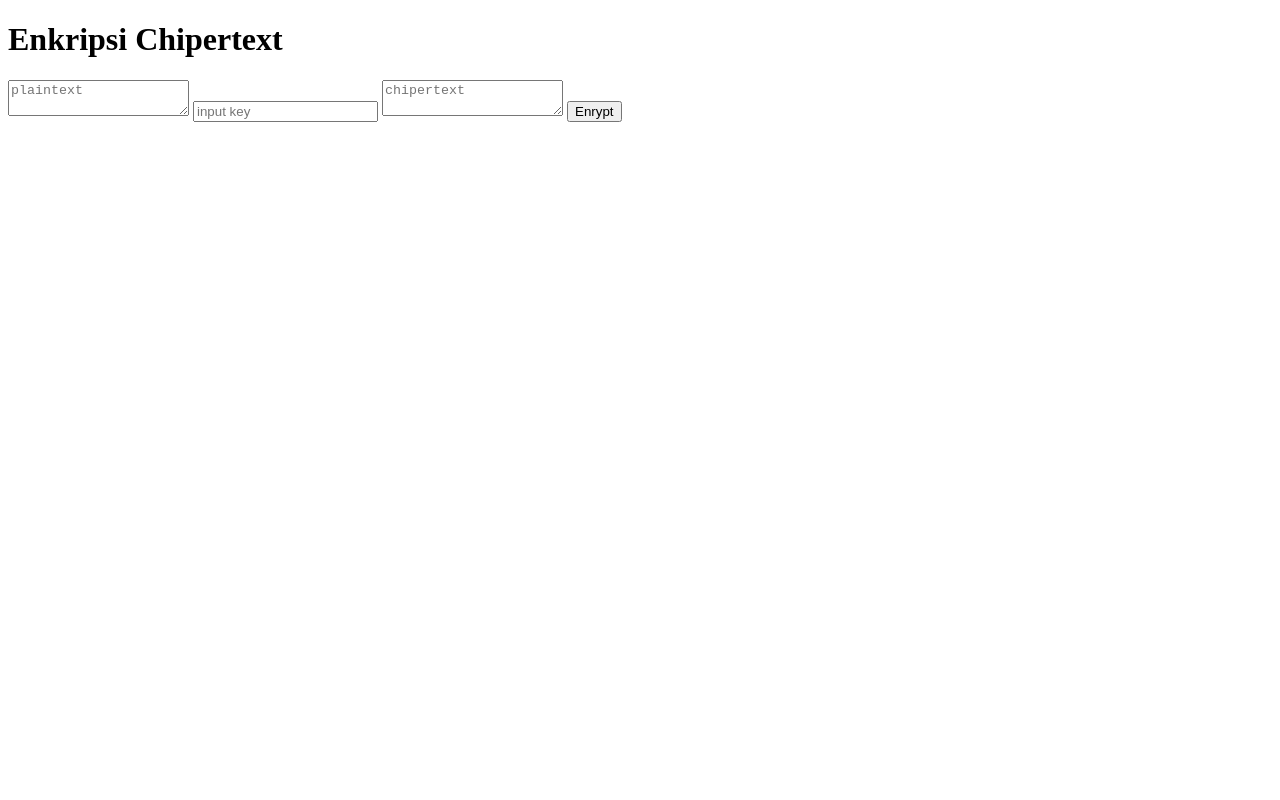
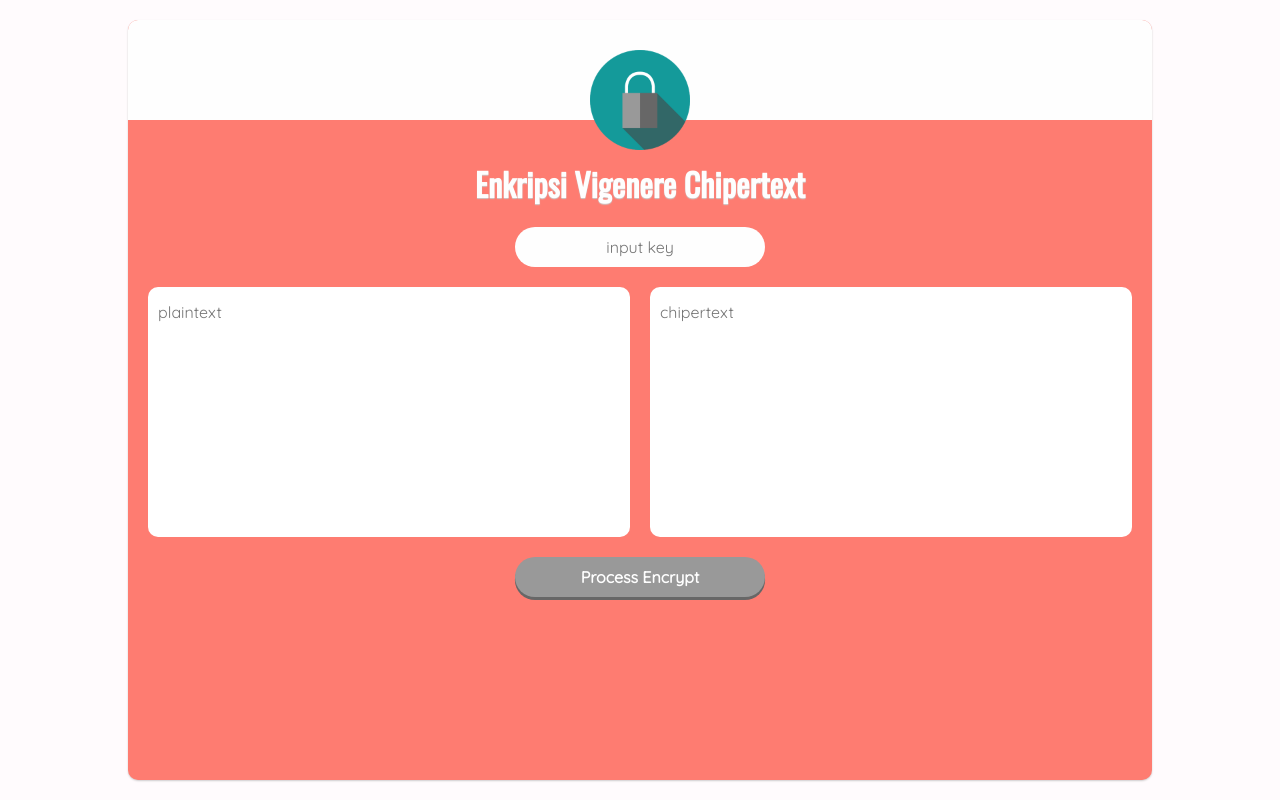
Before and after one commit to alHasandev/vigenere_chipertext, a website: page index.html in a window 1280 px wide. Drawn offline with nearby package versions, Linux system fonts and the light colour scheme.

Commit message:
Menambahkan style css

```diff
--- a/index.html
+++ b/index.html
@@ -6,16 +6,23 @@
   <meta name="viewport" content="width=device-width, initial-scale=1.0">
   <meta http-equiv="X-UA-Compatible" content="ie=edge">
   <title>Chipertext KSK</title>
+  <link href="https://fonts.googleapis.com/css?family=Oswald|Quicksand&display=swap" rel="stylesheet">
+  <link rel="stylesheet" href="style.css">
 </head>
 
 <body>
   <div class="container">
     <form action="#">
-      <h1>Enkripsi Chipertext</h1>
-      <textarea id="plaintext" placeholder="plaintext"></textarea>
-      <input type="text" id="key" placeholder="input key">
-      <textarea id="chipertext" placeholder="chipertext"></textarea>
-      <input type="submit" id="encryptButton" value="Enrypt">
+      <div class="top">
+        <img src="images/gembok.jpg" alt="https://apprecs.com/android/flynn.tim.ciphersolver/cipher-solver">
+      </div>
+      <h1>Enkripsi Vigenere Chipertext</h1>
+      <div class="grid-box">
+        <input type="text" id="key" placeholder="input key" autocomplete="off">
+        <textarea id="plaintext" placeholder="plaintext"></textarea>
+        <textarea id="chipertext" placeholder="chipertext"></textarea>
+      </div>
+      <input type="submit" id="encryptButton" value="Process Encrypt">
     </form>
   </div>
 
--- /dev/null
+++ b/style.css
@@ -0,0 +1,130 @@
+* {
+  margin: 0;
+  padding: 0;
+  box-sizing: border-box;
+}
+
+.container {
+  display: flex;
+  justify-content: center;
+  align-items: center;
+  min-height: 100vh;
+  background-color: #FFFBFD;
+}
+
+form {
+  background-color: #FE7C71;
+  text-align: center;
+  min-height: 95vh;
+  min-width: 80%;
+  border-radius: 10px;
+  box-shadow: 0 1px 2px 0px #cecccd;
+  overflow: hidden;
+  padding-bottom: 20px;
+}
+
+form>.top {
+  background-color: #FEFEFE;
+  min-height: 100px;
+  position: relative;
+  margin-bottom: 40px;
+}
+
+form>.top>img {
+  width: 100px;
+  position: absolute;
+  top: 50%;
+  left: 50%;
+  transform: translate(-50%, -20%);
+}
+
+form>h1 {
+  font-family: 'Oswald', sans-serif;
+  color: #FEFEFE;
+  text-shadow: 0 1px 1px #cac8c8;
+}
+
+form input,
+form textarea {
+  font-family: 'Quicksand', sans-serif;
+  font-size: 16px;
+  outline: none;
+  border: none;
+}
+
+form textarea {
+  resize: none;
+  width: 100%;
+  height: 250px;
+  border-radius: 10px;
+  padding: 15px 10px;
+}
+
+.grid-box {
+  display: grid;
+  grid-gap: 20px;
+  grid-template-columns: repeat(auto-fill, minmax(400px, 1fr));
+  margin: 20px 20px;
+}
+
+form input {
+  text-align: center;
+  max-width: 250px;
+  width: 100%;
+  height: 40px;
+  border-radius: 20px;
+  background-color: #FEFEFE;
+}
+
+form #key:focus,
+form textarea:focus {
+  box-shadow: inset 0px 0px 4px 2px #cecccd;
+}
+
+#key {
+  grid-column: 1 / -1;
+  justify-self: center;
+}
+
+#plaintext {
+  /* grid-area: plain; */
+}
+
+#chipertext {
+  /* grid-area: chiper; */
+}
+
+#encryptButton {
+  font-family: 'Quicksand', sans-serif;
+  font-weight: 800;
+  color: #FEFEFE;
+  background-color: #999999;
+  cursor: pointer;
+  box-shadow: 0 3px 0px 0.1px #676767;
+  translate: 0.5s ease;
+}
+
+#encryptButton:hover {
+  background-color: #149A9A;
+  box-shadow: 0 3px 0px 0.1px #326767;
+}
+
+#encryptButton:active {
+  background-color: #326767;
+  box-shadow: none;
+  transform: translateY(3px);
+}
+
+@media only screen and (max-width: 760px) {
+  form {
+    width: 100%;
+    min-height: 100vh;
+    border-radius: 0;
+  }
+}
+
+@media only screen and (max-width: 480px) {
+  .grid-box {
+    grid-template-columns: auto;
+  }
+}
```
Also changed, not shown: images/gembok.jpg (added).
